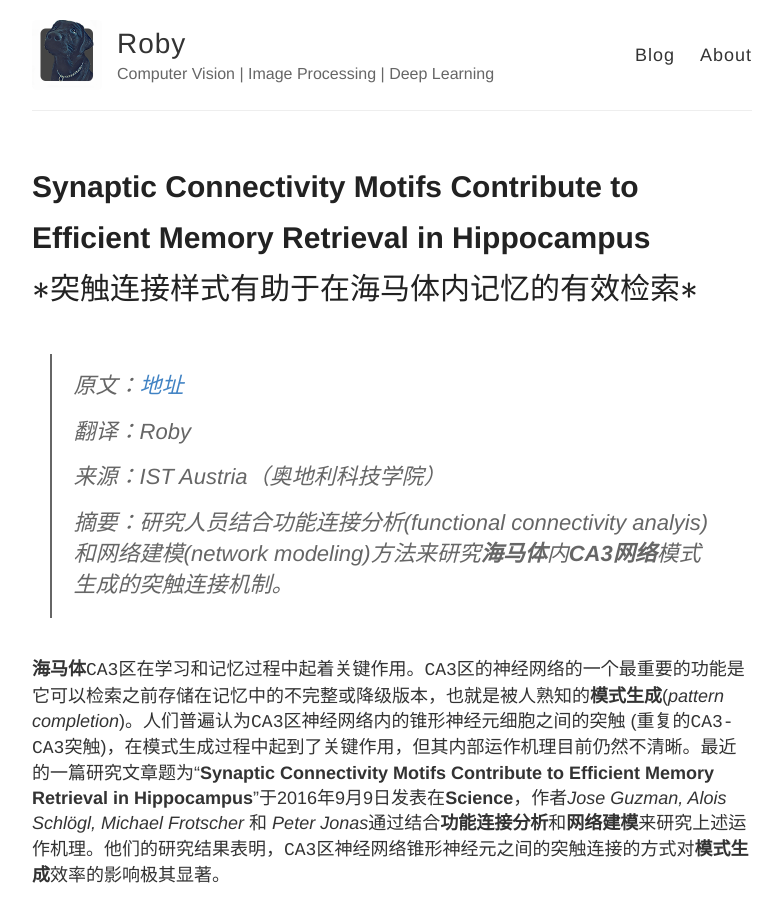
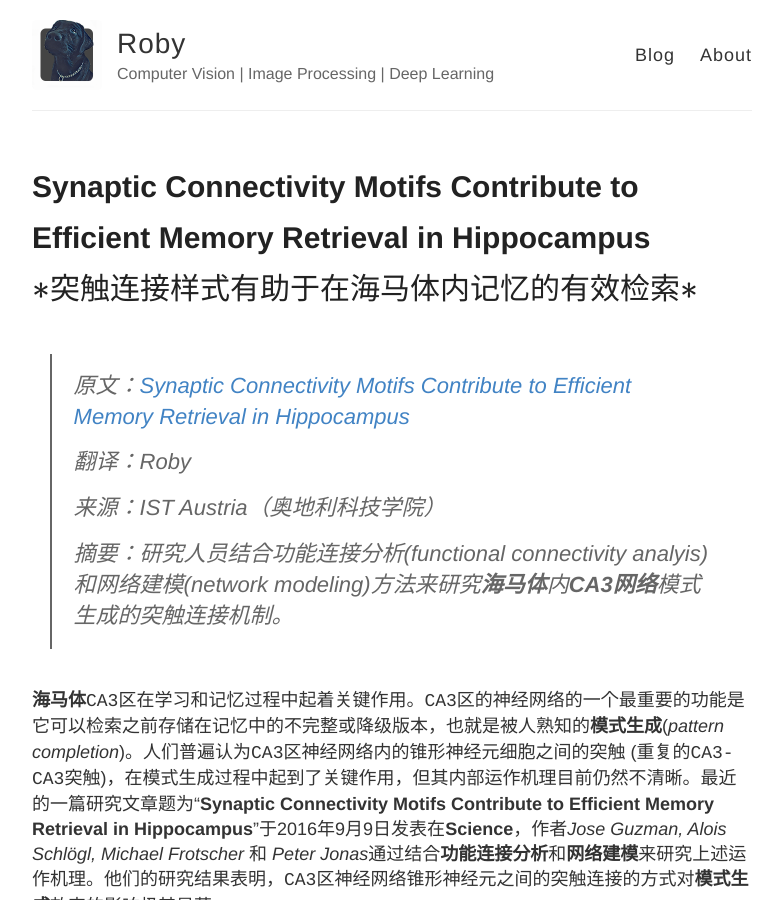
Before and after one commit to changkaizhao/changkaizhao.github.io, a Jekyll site: the page built from _posts/2016-9-13-Synaptic-Connectivity-Motifs-Contribute-to-Efficient-Memory-Retrieval-in-Hippocampus.md, in a window 1280 px wide and 900 px high. Shown: the whole window, without its empty margins (248-1030 px from the left). Built offline with Jekyll 4.4.1, drawn with Linux system fonts in a browser that asks for light colours; formulas are drawn with MathJax 3; comment, search, counter and statistics services are not loaded.

Commit message:
edit blog EMRH

```diff
--- a/_posts/2016-9-13-Synaptic-Connectivity-Motifs-Contribute-to-Efficient-Memory-Retrieval-in-Hippocampus.md
+++ b/_posts/2016-9-13-Synaptic-Connectivity-Motifs-Contribute-to-Efficient-Memory-Retrieval-in-Hippocampus.md
@@ -2,7 +2,7 @@
 layout: post
 title: Synaptic Connectivity Motifs Contribute to Efficient Memory Retrieval in Hippocampus ( *突触连接样式有助于在海马体内记忆的有效检索* )
 ---
-> 原文：[地址](http://neurosciencenews.com/hippocampus-synaptic-connection-memory-5027/)
+> 原文：[Synaptic Connectivity Motifs Contribute to Efficient Memory Retrieval in Hippocampus](http://neurosciencenews.com/hippocampus-synaptic-connection-memory-5027/)
 >
 > 翻译：Roby
 >
```
